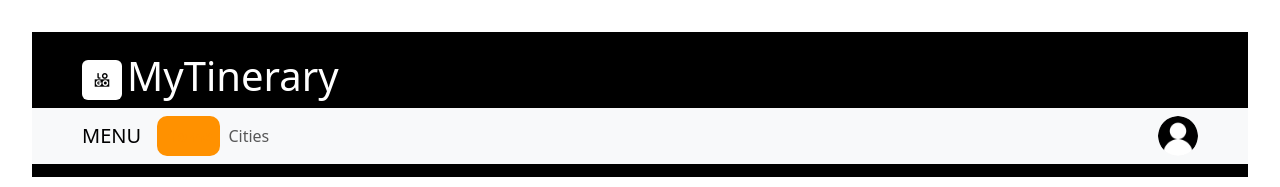
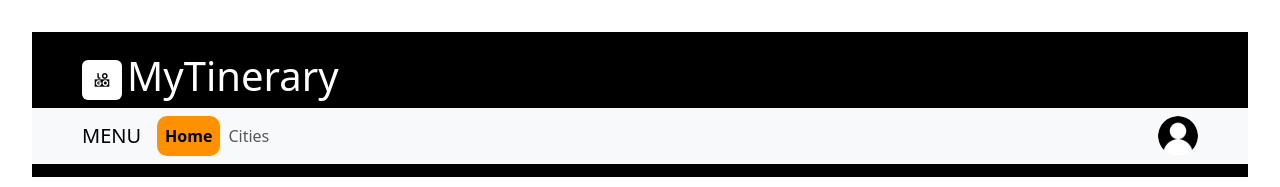
Before and after one commit to matiasott/mytinerary-ott, a React (Vite) app: page / in a window 1280 px wide. In both pictures the pointer is over the link 188 px from the left and 136 px from the top of the page. Shown: the top 187 px of the page. Built offline with nearby package versions, Linux system fonts and the light colour scheme.

Commit message:
correcion de un stylo de una class en el nav

```diff
--- a/src/component/header/menu/Menu.css
+++ b/src/component/header/menu/Menu.css
@@ -15,3 +15,8 @@
     font-weight: bold;
     color: white;
 }
+
+
+.active-link:hover {
+    color:black
+}
```
Also changed, not shown: src/component/main/carrusel-city/CarruselCity.jsx (line endings or trailing spaces).
